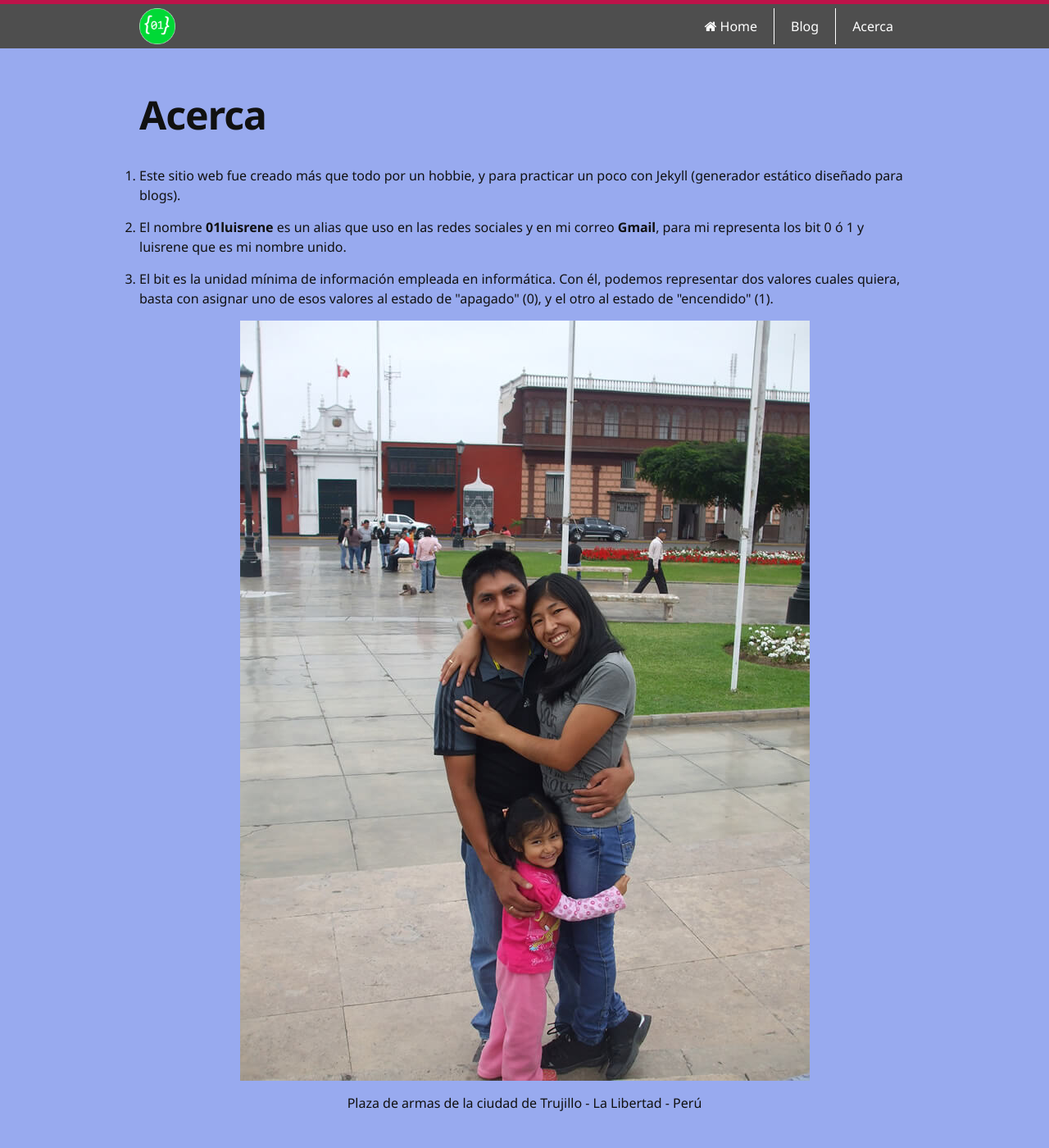
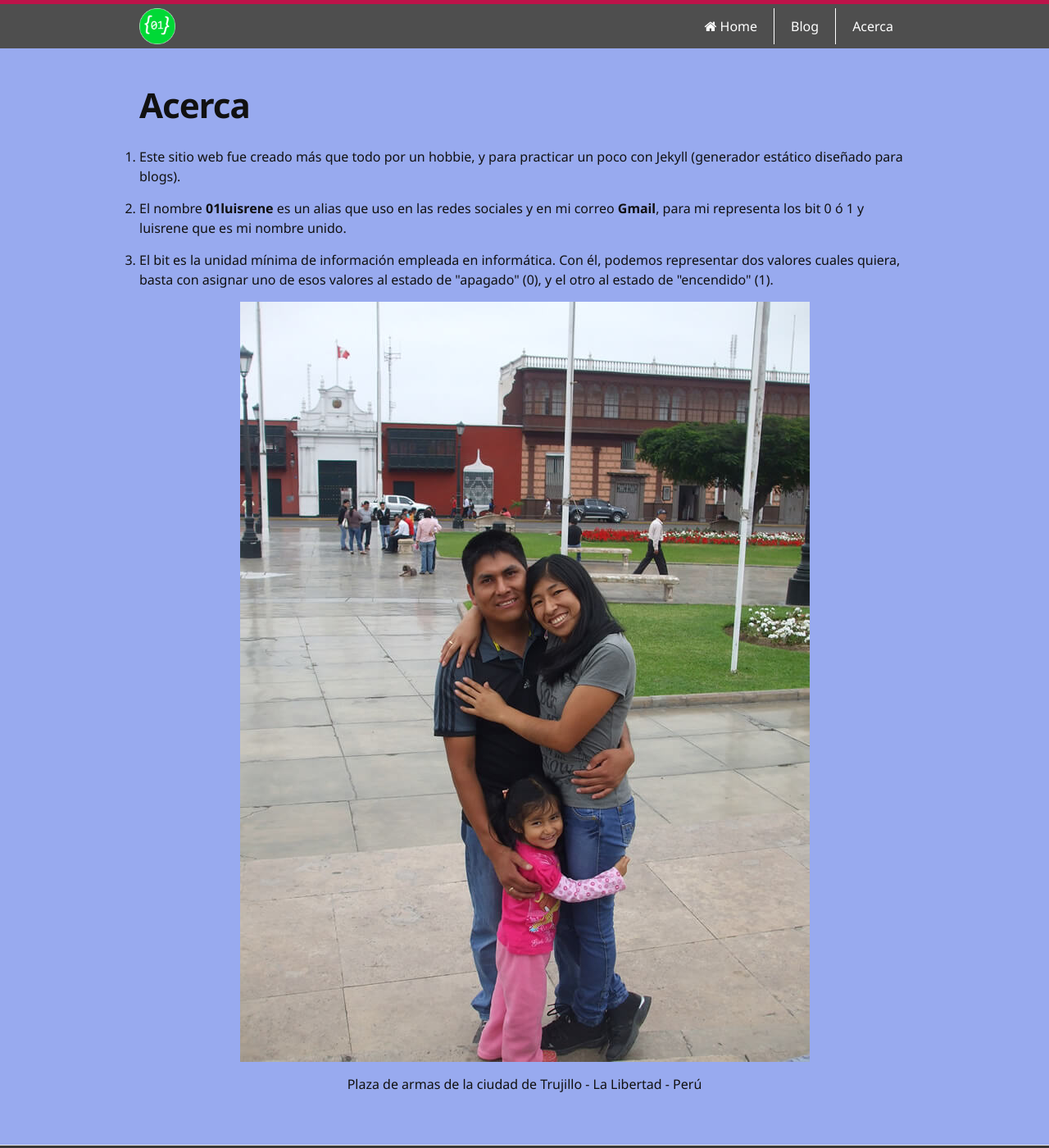
Before and after one commit to 01luisrene/Blog-Jekyll, a Jekyll site: the page built from acerca.md, in a window 1280 px wide and 1400 px high. Shown: the whole window at 82% size. Built offline with Jekyll 4.4.1, drawn with Linux system fonts in a browser that asks for light colours; nearby versions of some CDN libraries.

Commit message:
scss
algunos errores corregidos

```diff
--- a/_sass/_base.scss
+++ b/_sass/_base.scss
@@ -40,8 +40,6 @@
 %vertical-rhythm {
     margin-bottom: $spacing-unit / 2;
 }
-
-
 
 /**
  * Images
@@ -189,22 +187,7 @@
         padding-left: 0;
     }
 }
-//post
-.post{
-  .post-header{
-    .post-title{
-      font: 3em "Noto Sans", Helvetica, Arial, sans-serif;
-      font-weight: 700;
-      text-align: left;
-    }
-  }
-  p{
-    display: block;
-  }
-  h3 {
-  margin-bottom: 15px;
-  }
-}
+
 //menu fijo
 .menu-fixed {
   position: fixed;
--- a/_sass/_layout.scss
+++ b/_sass/_layout.scss
@@ -159,7 +159,7 @@
   text-shadow: none;
 }
 .contenedor_text_pasion {
-  background: #2A2A2A;
+  background: $bg-pasion;
   position: absolute;
   bottom: 0;
   width: 100%;
@@ -359,52 +359,51 @@
         width: 49%;
     }
     a{
-      color: #B2E4E8;
       display: block;
       text-decoration: none;
       padding: 1em 0;
       width: 100%;
     }
     a.facebook {
-        color: #3864a3;
+        color: $facebook;
         &:hover{
-            background: #3864a3;
-            color: white;
+            background: $facebook;
+            color: $text-white;
         }
     }
     a.google {
-        color: #db4437;
+        color: $google;
         &:hover {
-          background: #db4437;
-          color: white;
+          background: $google;
+          color: $text-white;
         }
     }
     a.twitter {
-        color: #4391e8;
+        color: $twitter;
         &:hover {
-          background: #4391e8;
-          color: white;
+          background: $twitter;
+          color: $text-white;
         }
     }
     a.whatsapp {
-      color: #13ad17;
+      color: $whatsapp;
         &:hover {
-          background: #13ad17;
-          color: white;
+          background: $whatsapp;
+          color: $text-white;
         }
     }
     a.youtube {
-      color: #cc181e;
+      color: $youtube;
         &:hover {
-          background: #cc181e;
-          color: white;
+          background: $youtube;
+          color: $text-white;
         }
     }
     a.escribeme {
-      color: #ffee2b;
+      color: $mail;
         &:hover {
-          background: #ffee2b;
-          color: white;
+          background: $mail;
+          color: $text-white;
         }
     }
 }
@@ -626,6 +625,9 @@
 }
 
 .post-title {
+    font: 3em "Noto Sans", Helvetica, Arial, sans-serif;
+    font-weight: 700;
+    text-align: left;
     font-size: 42px;
     letter-spacing: -1px;
     line-height: 1;
@@ -637,7 +639,6 @@
 
 .post-content {
     margin-bottom: $spacing-unit;
-
     h2 {
         font-size: 32px;
 
@@ -648,6 +649,7 @@
 
     h3 {
         font-size: 26px;
+        margin-bottom: 15px;
 
         @include media-query($on-laptop) {
             font-size: 22px;
@@ -661,6 +663,8 @@
             font-size: 18px;
         }
     }
+    p{display: block;}
+
 }
 
 /*about*/
--- a/css/main.scss
+++ b/css/main.scss
@@ -37,6 +37,7 @@
 $bg-menu: $color-bg-link-menu;
 $color-name-app: #e81a5c;
 $text-color-title-seccion: #5270e4;
+$bg-pasion: #2A2A2A;
 
 
 //iconos
@@ -48,6 +49,14 @@
 $color-ico-cake: #de3de8;
 $color-ico-phone: #fff;
 $color-ico-ubicacion: #ff331f;
+
+//redes sociales
+$facebook: #3864a3;
+$google: #db4437;
+$twitter: #4391e8;
+$whatsapp: #13ad17;
+$youtube: #cc181e;
+$mail: #ffee2b;
 
 // Use media queries like this:
 // @include media-query($on-palm) {
```
